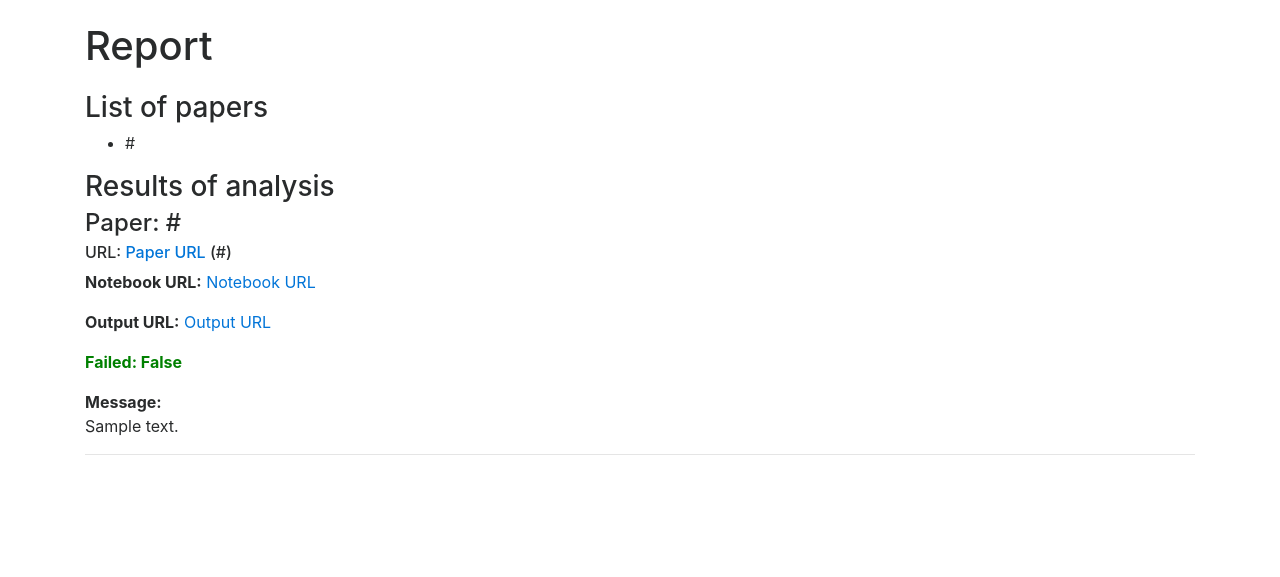
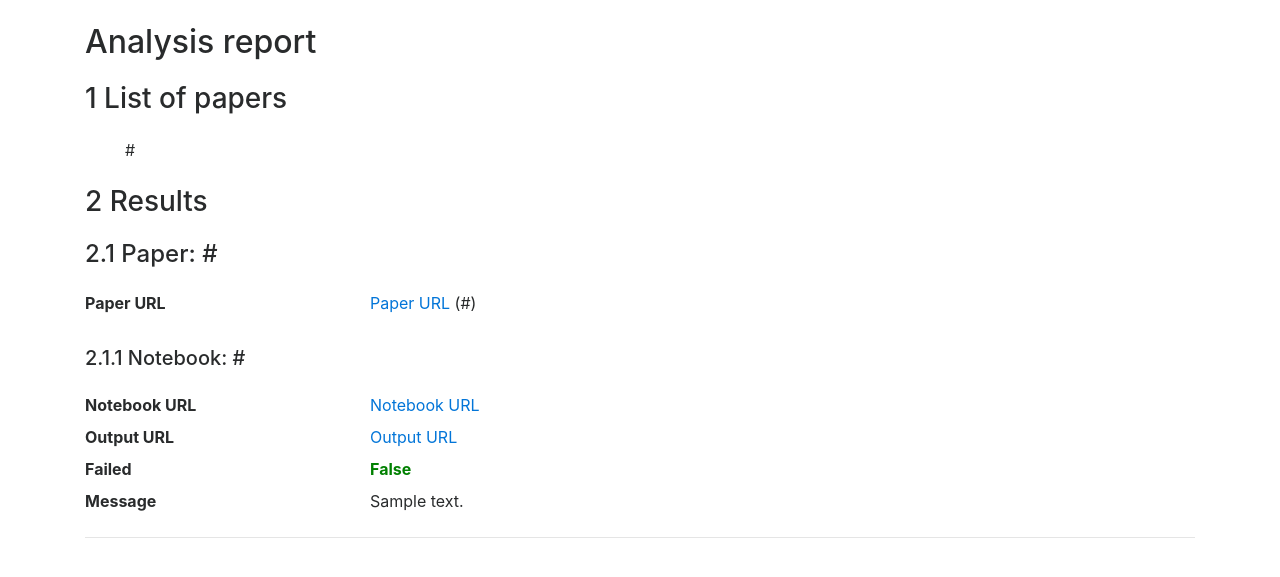
Before and after one commit to sciAI/exe, a Flask app: template validator/templates/results.html in a window 1280 px wide. Shown: the top 577 px of the page. Run offline with Flask 2, Linux system fonts and the light colour scheme; the template is opened without the code that fills it: most values are stand-ins (such as "Sample title", 1, 10 or a date in 2020); some libraries are stand-ins or nearby versions.

Commit message:
updated final report

```diff
--- a/validator/templates/results.html
+++ b/validator/templates/results.html
@@ -10,41 +10,61 @@
 <body>
     <div class="container mt-4 mb-4">
         {% if not results.papers %}
-            <h1 style="color:red;">Wrong results code</h1>
+            <h2 style="color:red;">Wrong results code</h2>
         {% else %}
-            <h1 class="mb-4">Report</h1>
-            <h3>List of papers</h3>
-            <ul>
+            <h2>Analysis report</h2>
+            <h3 class="mt-4 mb-4">1 List of papers</h3>
+            <ul style="list-style:none;">
             {% for paper in results.papers %}
                 <li>{{paper.paper_url}}</li>
             {% endfor %}
             </ul>
-            <h3>Results of analysis</h3>
+            <h3 class="mt-4 mb-4">2 Results</h3>
             {% for paper in results.papers %}
-                <h4>Paper: {{paper.paper_url}}</h4>
+                {% set paperloop = loop %}
+                <h4 class="mb-4 mt-4">2.{{loop.index}} Paper: {{paper.paper_url}}</h4>
+                <dl class="row">
+                    <dt class="col-sm-3">Paper URL</dt>
+                    <dd class="col-sm-9">
                          {% if paper.url_type == 'doi' %}
-                    <h6>URL: <a target="_blank" href="https://dx.doi.org/{{paper.paper_url}}">Paper URL</a> ({{paper.url_type}})</h6>
+                            <a target="_blank" href="https://dx.doi.org/{{paper.paper_url}}">Paper URL</a>
                         {% else %}
-                    <h6>URL: <a target="_blank" href="{{paper.paper_url}}">Paper URL</a> ({{paper.url_type}})</h6>
+                        <a target="_blank" href="{{paper.paper_url}}">Paper URL</a>
                         {% endif %}
+                        ({{paper.url_type}})
+                    </dd>
+                </dl>
+
                 {% if not paper.notebooks %}
                     <p>No notebooks was found for this paper</p>
                 {% else %}
                     {% for notebook in paper.notebooks %}
-                <p><b>Notebook URL:</b> <a target="_blank" href="{{notebook.original_url}}">Notebook URL</a></p>
-                <p><b>Output URL:</b> <a target="_blank" href="/static/uploads/{{notebook.id}}.ipynb.html">Output URL</a></p>
-                <p>
+                    <h5 class="mb-4 mt-4">2.{{ paperloop.index }}.{{loop.index}} Notebook: {{notebook.url}}</h5>
+                    <dl class="row">
+                        <dt class="col-sm-3">Notebook URL</dt>
+                        <dd class="col-sm-9">
+                            <a target="_blank" href="{{notebook.original_url}}">Notebook URL</a>
+                        </dd>
+
+                        <dt class="col-sm-3">Output URL</dt>
+                        <dd class="col-sm-9">
+                            <a target="_blank" href="/static/uploads/{{notebook.id}}.ipynb.html">Output URL</a>
+                        </dd>
+
+                        <dt class="col-sm-3">Failed</dt>
+                        <dd class="col-sm-9">
                              {% if notebook.is_failed %}
-                        <b style="color:red"> Failed:  True </b>
+                            <b style="color:red"> True </b>
                             {% else %}
-                        <b style="color:green"> Failed:  False </b>
+                            <b style="color:green"> False </b>
                             {% endif %}
-                </p>
-                <p>
-                    <b>Message:</b>
-                    <br>
+                        </dd>
+
+                        <dt class="col-sm-3">Message</dt>
+                        <dd class="col-sm-9">
                              {{notebook.message|safe}}
-                </p>
+                        </dd>
+                    </dl>
                     <hr>
                     {% endfor %}
                 {% endif %}
--- a/validator/templates/upload.html
+++ b/validator/templates/upload.html
@@ -45,7 +45,7 @@
                 </div>
             </div>
         </div>
-        <div class="logs-block container-fluid mb-4">
+        <div class="logs-block container mb-4">
             <div class="row">
                 <h5 class="mt-4 mb-4">Processing logs</h5>
             </div>
```
Lines whose indentation alone changed are shown as unchanged.
